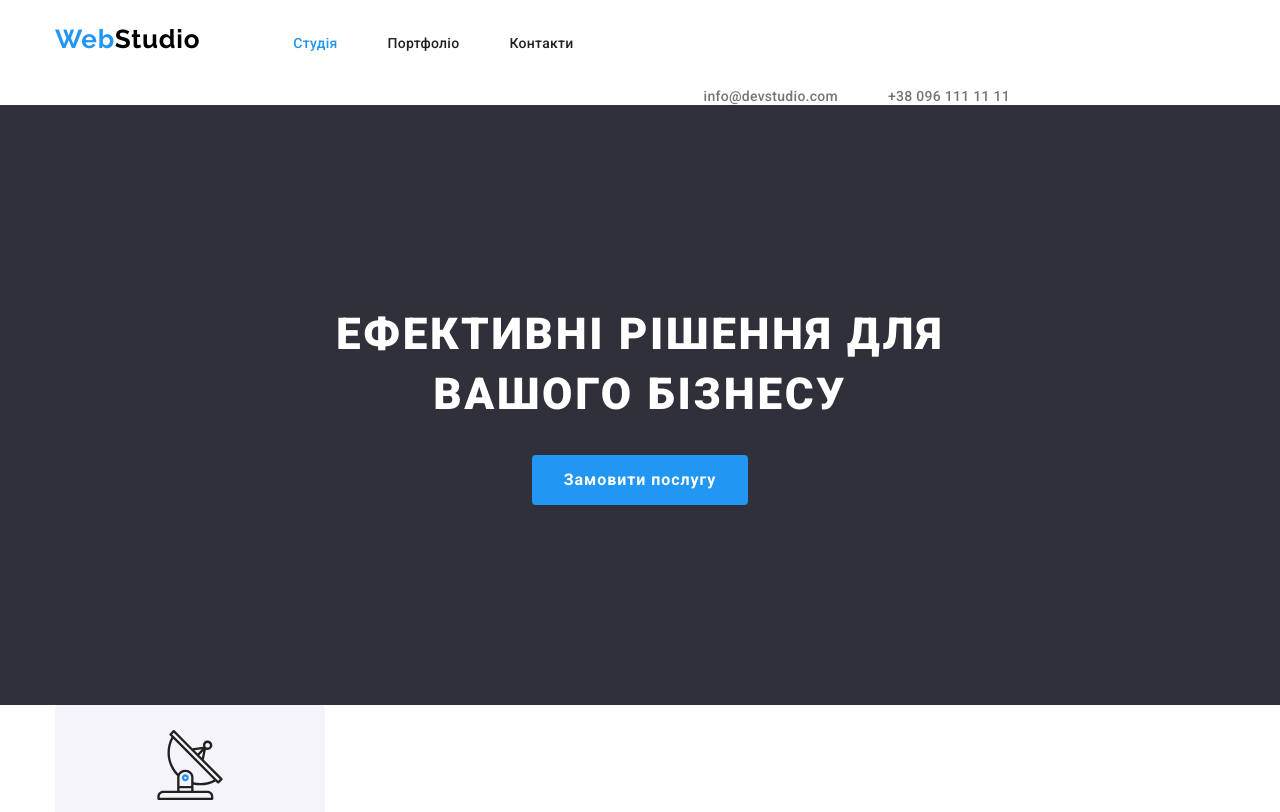
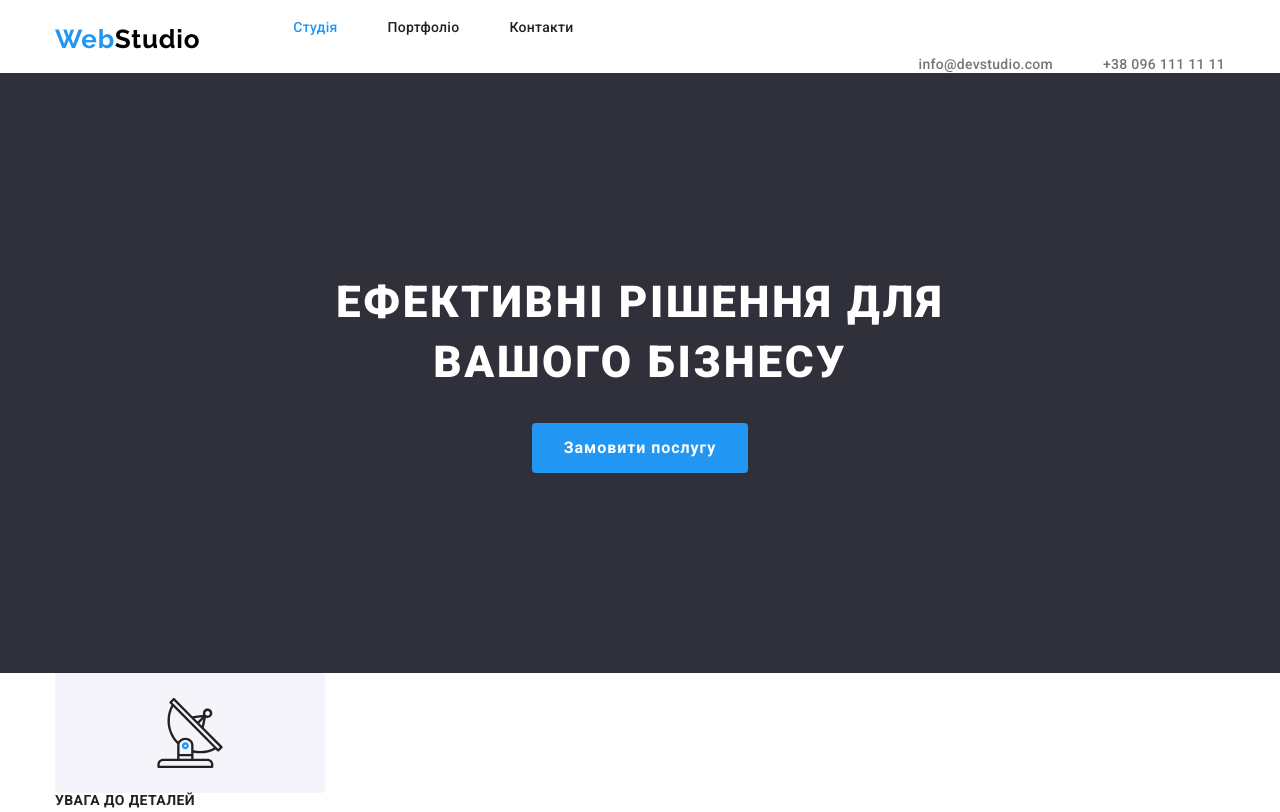
Before and after one commit to Yoda-Chubaka/goit-markup-hw-03, a plain HTML site: page index.html in a window 1280 px wide. Shown: the top 812 px of the page. Drawn offline with nearby package versions, Linux system fonts and the light colour scheme.

Commit message:
Update flex

```diff
--- a/css/styles.css
+++ b/css/styles.css
@@ -45,6 +45,7 @@ img {
     margin-right: auto;
     padding-left: 15px;
     padding-right: 15px;
+    outline: 2px teal;
 }
 
 .header {
@@ -105,14 +106,19 @@ img {
     color: var(--link-color);
 }
 
+.description-link {
+    padding: 0;
+    margin: 0;
+    list-style: none;
+    align-items: center;
+}
+
 .list-address {
     display: flex;
     flex-wrap: wrap;
     align-items: center;
-    margin-top: 32px;
-    margin-right: 215px;
+    margin-top: 0;
 }
-
 
 .link-address {
     color: var(--link-address-color);
@@ -121,6 +127,7 @@ img {
     line-height: 1.14;
     letter-spacing: 0.02em;
 }
+
 
 .address-item:not(:last-child) {
     margin-right: 50px;
--- a/index.html
+++ b/index.html
@@ -16,12 +16,12 @@
 </head>
 <body>
     <header>
-        <div class="container">
+            <div class="container">
                 <nav class="header-item">
                     <div class="whole-logo">
                         <a href="./index.html"><span class="logo">Web</span><span class="logo logo-second-part">Studio</span></a>
                     </div>
-                    <ul class="list-link">
+                    <ul class="list-link description-link">
                         <li class="list-item">
                             <a class="link current" href="./index.html">Студія</a>
                         </li>
@@ -33,7 +33,7 @@
                         </li>
                     </ul>
                 </nav>
-                <ul class="list-address">
+                <ul class="list-address description-link">
                     <li class="address-item mail">
                         <a class="link-address" href="mailto:info@devstudio.com">info@devstudio.com</a>
                     </li>
@@ -41,7 +41,7 @@
                         <a class="link-address" href="tel:+380961111111">+38 096 111 11 11</a>
                     </li>
                 </ul>
-        </div>
+            </div>
     </header>
     <main>
         <section class="hero-section">
```
